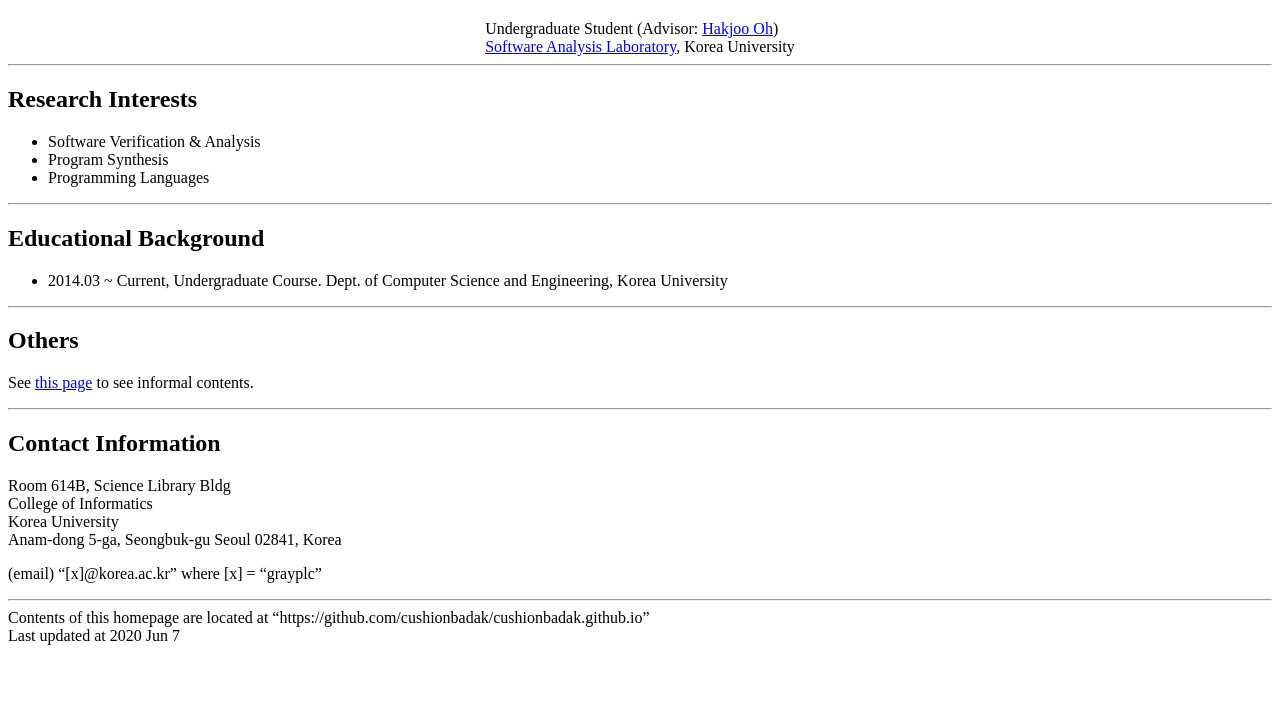
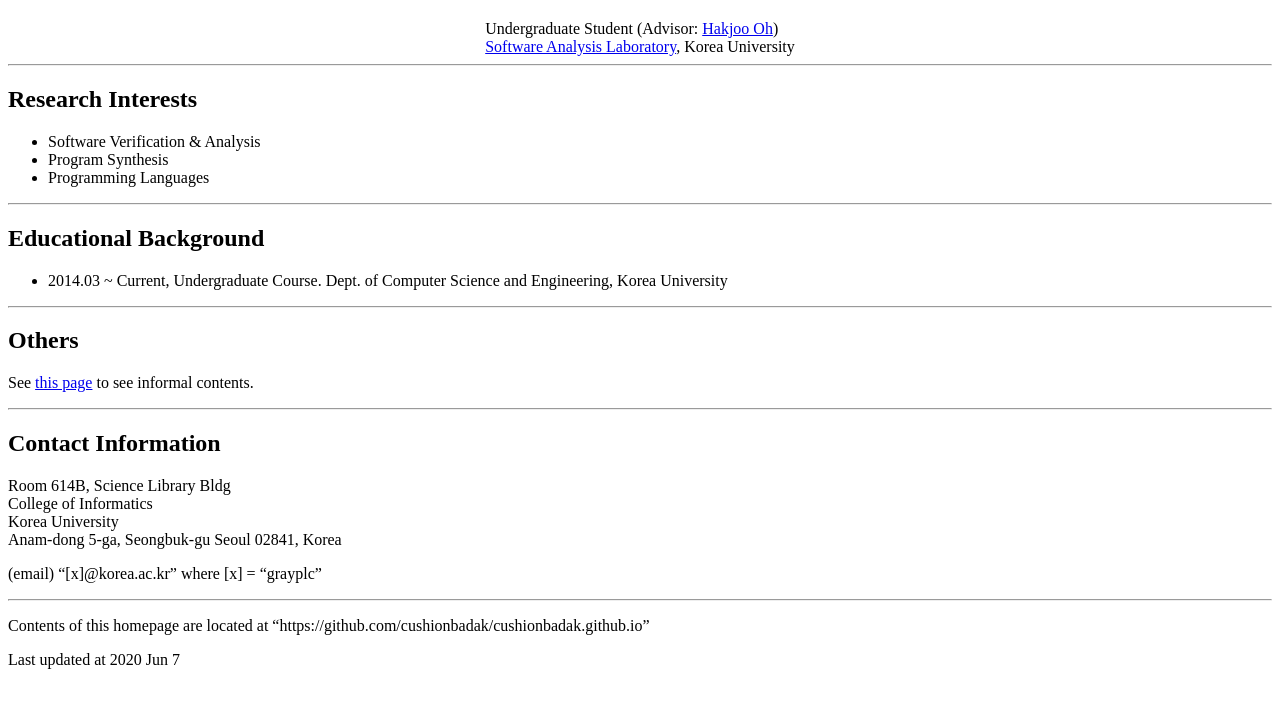
Before and after one commit to cushionbadak/cushionbadak.github.io, a plain HTML site: page index.html in a window 1280 px wide. Shown: the part 87-794 px from the top of the page. Drawn offline with Linux system fonts and the light colour scheme.

Commit message:
20200607 separate footer contents

```diff
--- a/index.html
+++ b/index.html
@@ -54,9 +54,11 @@
     </p>
 
     <hr>
+
+    <p>Contents of this homepage are located at <q>https://github.com/cushionbadak/cushionbadak.github.io</q></p>
+
     <footer>
-        Contents of this homepage are located at <q>https://github.com/cushionbadak/cushionbadak.github.io</q> <br>
-        Last updated at 2020 Jun 7 <br>
+        Last updated at 2020 Jun 7
     </footer>
 </body>
 
```
